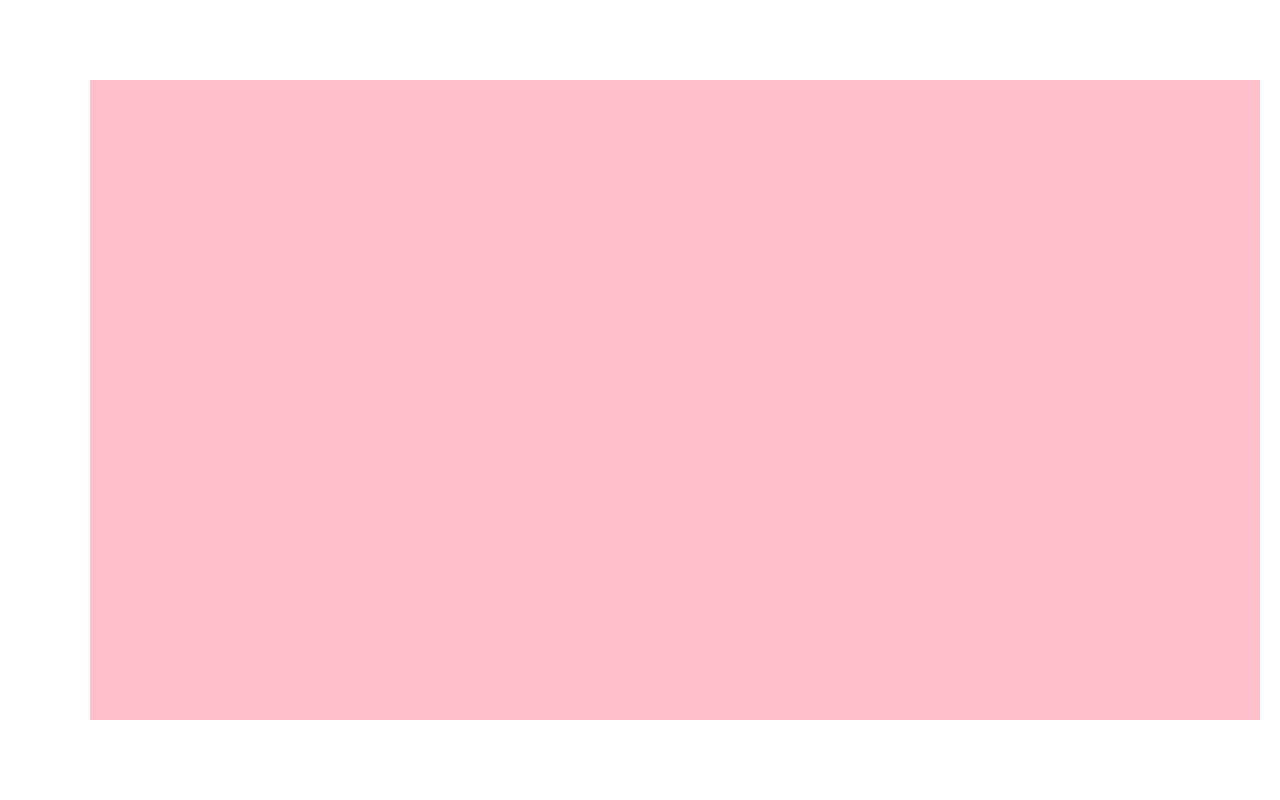
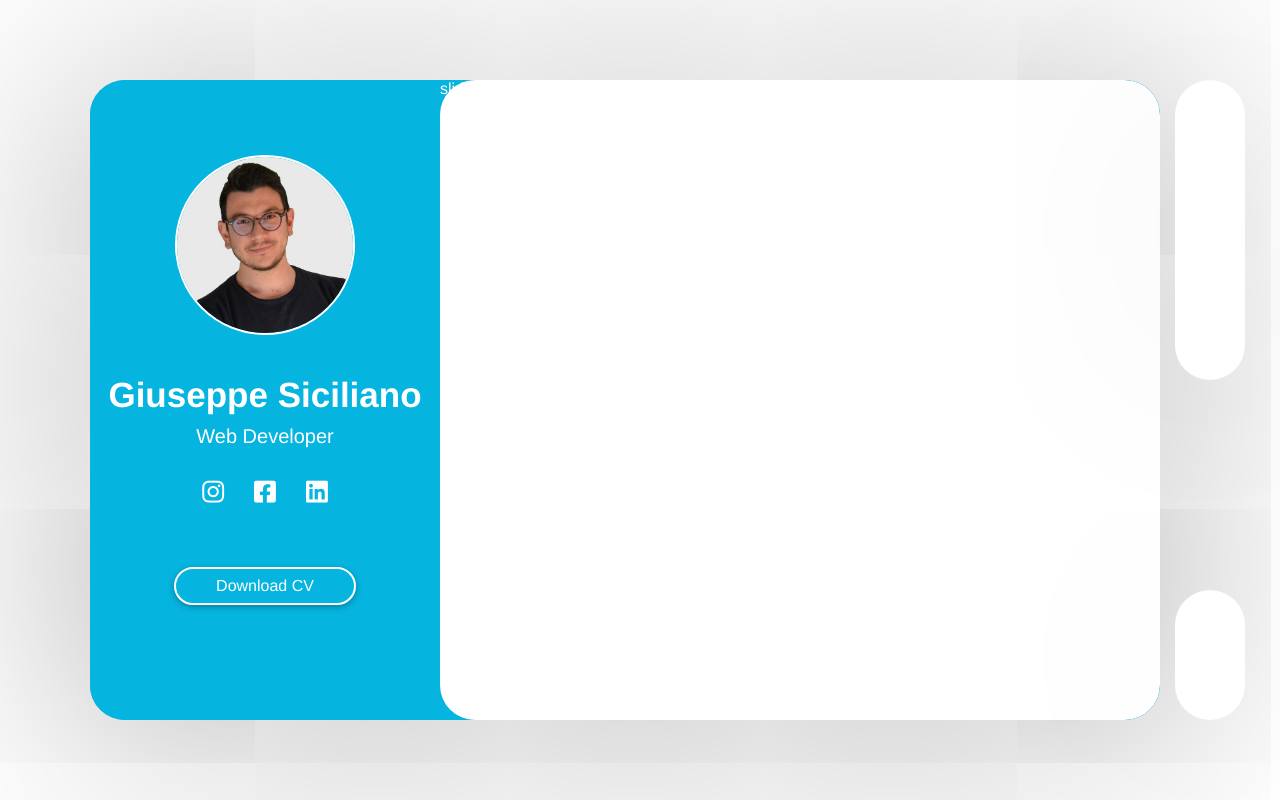
Before and after one commit to giuseppesiciliano/vue-web-personal, a Vue app: page / in a window 1280 px wide. Built offline with nearby package versions, Linux system fonts and the light colour scheme.

Commit message:
profilo done

```diff
--- a/public/index.html
+++ b/public/index.html
@@ -6,6 +6,8 @@
     <meta name="viewport" content="width=device-width,initial-scale=1.0">
     <link rel="icon" href="<%= BASE_URL %>favicon.ico">
     <title><%= htmlWebpackPlugin.options.title %></title>
+
+    <link rel="stylesheet" href="https://cdnjs.cloudflare.com/ajax/libs/font-awesome/6.4.0/css/all.min.css" integrity="sha512-iecdLmaskl7CVkqkXNQ/ZH/XLlvWZOJyj7Yy7tcenmpD1ypASozpmT/E0iPtmFIB46ZmdtAc9eNBvH0H/ZpiBw==" crossorigin="anonymous" referrerpolicy="no-referrer" />
   </head>
   <body>
     <noscript>
--- a/src/App.vue
+++ b/src/App.vue
@@ -10,7 +10,6 @@
 // import HelloWorld from './components/HelloWorld.vue'
 import Container from './components/Container.vue'
 
-
 export default {
   name: 'App',
   components: {
@@ -21,11 +20,8 @@ export default {
 </script>
 
 <style lang="scss">
-* {
-  padding: 0;
-  margin: 0;
-  box-sizing: border-box;
-}
+@import './style/variables';
+@import './style/generals';
 
 #app {
   font-family: Avenir, Helvetica, Arial, sans-serif;
--- a/src/components/ButtonsDisplay.vue
+++ b/src/components/ButtonsDisplay.vue
@@ -0,0 +1,47 @@
+<template>
+    <div class="buttons-display">
+
+        <!-- menu di navigazione -->
+        <nav></nav>
+
+        <!-- avanti / indietro -->
+        <div class="next-prev"></div>
+    </div>
+</template>
+
+
+<script>
+export default {
+  name: 'ButtonsDisplay',
+}
+</script>
+
+
+<style scoped lang="scss">
+@import '../style/variables';
+
+.buttons-display {
+  width: 100px;
+
+  display: flex;
+  flex-direction: column;
+  justify-content: space-between;
+  align-items: center;
+}
+
+nav {
+  height: 300px;
+}
+
+.next-prev {
+  height: 130px;
+}
+
+nav,
+.next-prev {
+  width: 70px;
+  background-color: $second-color;
+  border-radius: 40px;
+  box-shadow: 0px 0px 500px 0px rgba(0, 0, 0, 0.1);
+}
+</style>
--- a/src/components/Container.vue
+++ b/src/components/Container.vue
@@ -1,24 +1,35 @@
 <template>
-    <div class="container"></div>
+    <div class="container">
+      <MainDisplay />
+      <ButtonsDisplay />
+    </div>
 </template>
 
 
 <script>
+import MainDisplay from './MainDisplay.vue';
+import ButtonsDisplay from './ButtonsDisplay.vue';
+
 export default {
   name: 'ContainerA',
+  components: {
+    MainDisplay,
+    ButtonsDisplay,
+  }
 }
 </script>
 
 
 <style scoped lang="scss">
 .container {
-    background-color: pink;
+  // background-color: pink;
 
-    width: 1350px;
-    min-width: 500px;
+  display: flex;
 
-    min-height: 80%;
-    margin-left: 90px;
-    margin-right: 20px;
+  width: 1350px;
+  min-width: 500px;
+  min-height: 80%;
+  margin-left: 90px;
+  margin-right: 20px;
 }
 </style>
--- a/src/components/MainDisplay.vue
+++ b/src/components/MainDisplay.vue
@@ -1,5 +1,25 @@
 <template>
-    <div>ciaoooo</div>
+    <div class="main-display">
+
+      <div class="profilo">
+        <img src="../assets/img-profilo.jpeg" alt="">
+
+        <div class="nome">Giuseppe Siciliano</div>
+
+        <div class="professione">Web Developer</div>
+
+        <div class="social">
+            <a href=""><i class="fa-brands fa-instagram"></i></a>
+            <a href=""><i class="fa-brands fa-square-facebook px-12"></i></a>
+            <a href=""><i class="fa-brands fa-linkedin"></i></a>
+        </div>
+
+        <div class="cv">Download CV</div>
+
+      </div>
+
+      <div class="slides">slides</div>
+    </div>
 </template>
 
 
@@ -11,5 +31,66 @@ export default {
 
 
 <style scoped lang="scss">
+@import '../style/variables';
+@import '../style/generals';
 
+.main-display {
+  background-color: $primary-color;
+  border-radius: 35px;
+  box-shadow: 0px 20px 500px 10px rgba(0, 0, 0, 0.3);
+  width: calc(100% - 100px);
+  overflow: hidden;
+  display: flex;
+  color: white;
+}
+
+.profilo {
+  background-color: $primary-color;
+  width: 350px;
+  display: flex;
+  flex-direction: column;
+  justify-content: center;
+  align-items: center;
+
+  img {
+    max-width: 100%;
+    height: 180px;
+    border-radius: 50%;
+    border: 2px solid $second-color;
+    margin-top: 10px;
+  }
+
+  .nome {
+    font-size: 35px;
+    font-weight: 800;
+    margin-top: 40px;
+  }
+
+  .professione {
+    font-size: 20px;
+    margin: 10px 0 30px 0;
+  }
+
+  a {
+    color: $second-color;
+    font-size: 25px;
+    margin: 0 15px;
+  }
+
+  .cv {
+    margin-top: 60px;
+    border: 2px solid $second-color;
+    border-radius: 25px;
+    display: inline-block;
+    padding: 8px 40px;
+    margin-bottom: 50px;
+    box-shadow: 0px 2px 6px 0px rgba(0, 0, 0, 0.3);
+  }
+}
+
+.slides {
+  background-color: $second-color;
+  width: calc(100% - 350px);
+  border-radius: 35px;
+}
 </style>
--- /dev/null
+++ b/src/style/generals.scss
@@ -0,0 +1,9 @@
+* {
+    padding: 0;
+    margin: 0;
+    box-sizing: border-box;
+}
+
+ul {
+    list-style-type: none;
+}
--- /dev/null
+++ b/src/style/variables.scss
@@ -0,0 +1,2 @@
+$primary-color: #06b4e0;
+$second-color: white
```
Also changed, not shown: src/assets/img-profilo.jpeg (added).
